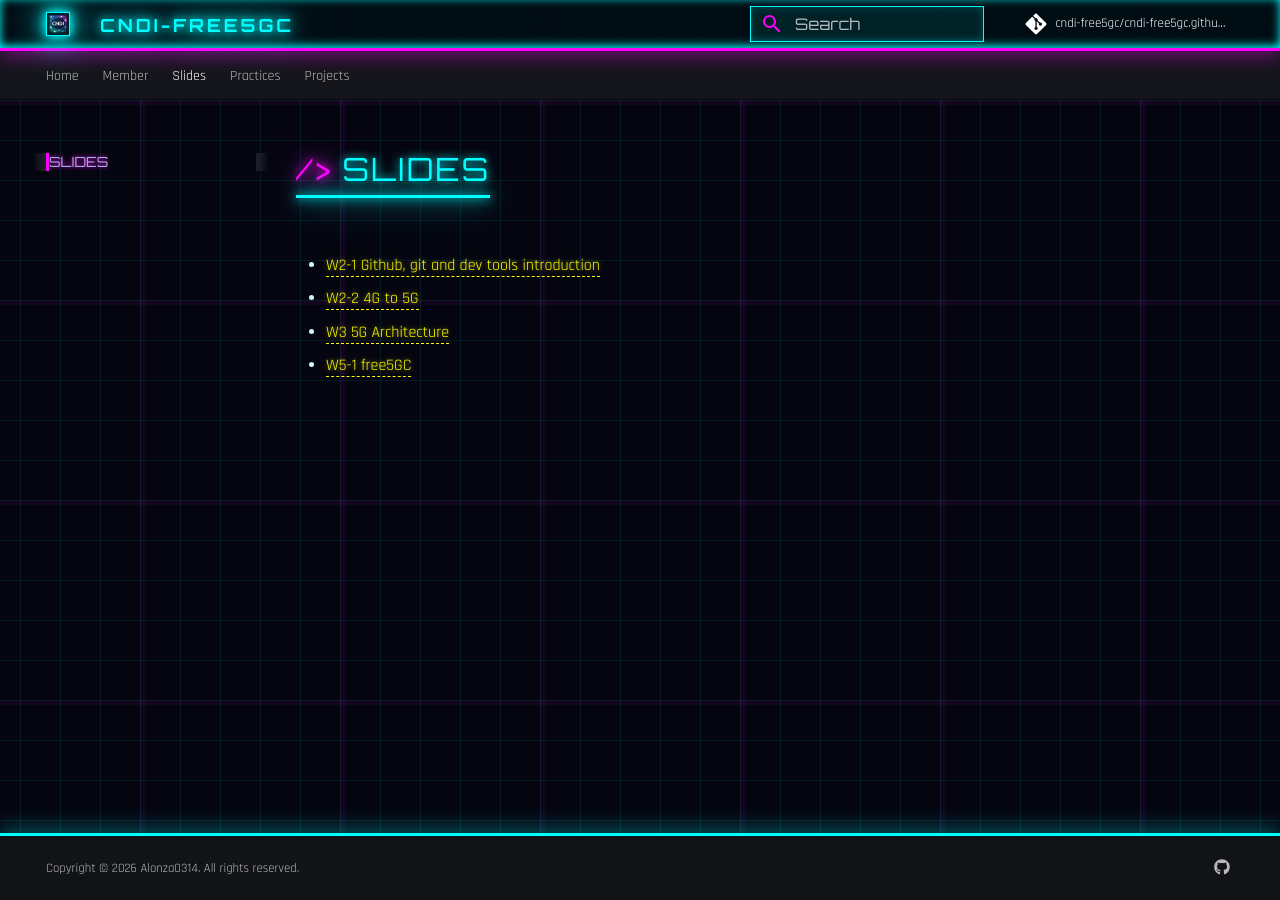
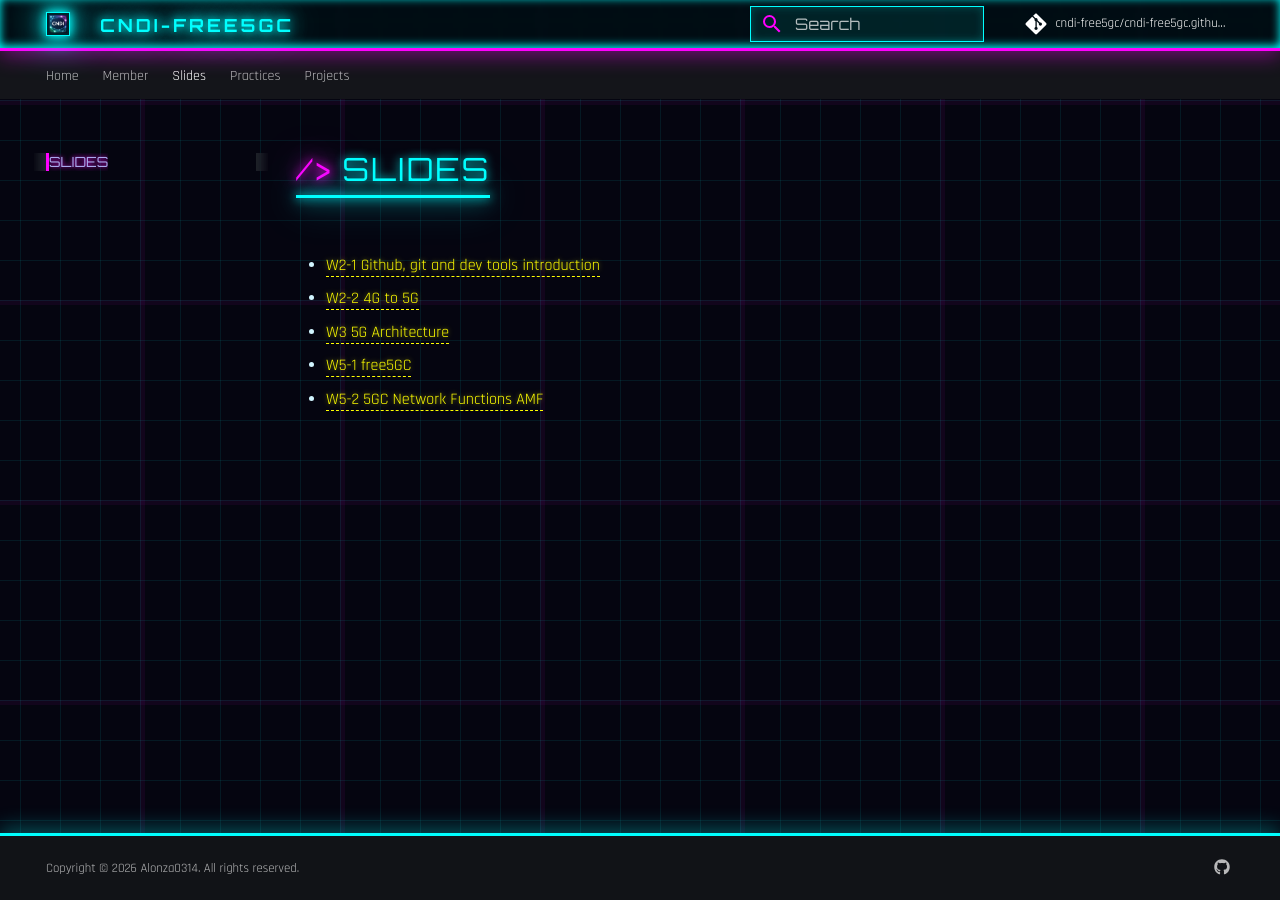
Before and after one commit to cndi-free5gc/cndi-free5gc.github.io, an MkDocs documentation site: the page built from doc/doc-slide/index.md, in a window 1280 px wide. Built offline with MkDocs 1.6.1 and Material for MkDocs 9.7.7, drawn with Linux system fonts in a browser that asks for light colours; some web fonts are replaced; comment, search, counter and statistics services are not loaded.

Commit message:
feat: 5-2

```diff
--- a/doc/doc-slide/index.md
+++ b/doc/doc-slide/index.md
@@ -4,3 +4,4 @@
 - [W2-2 4G to 5G](slides/W2-2%204G%20to%205G.pdf){:target="_blank"}
 - [W3 5G Architecture](slides/W3%205G%20Architecture.pdf){:target="_blank"}
 - [W5-1 free5GC](slides/W5-1%20free5GC.pdf){:target="_blank"}
+- [W5-2 5GC Network Functions AMF](slides/W5-2%205GC%20Network%20Functions%20AMF.pdf){:target="_blank"}
```
Also changed, not shown: 1 other file.
